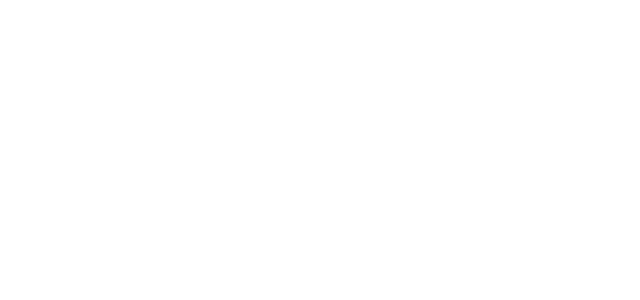
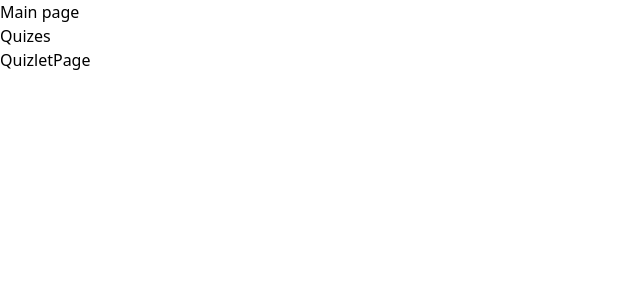
Before and after one commit to Andrij-Panasenko/quizlet, a React (Vite) app: page /quizlet/quizes in a window 1280 px wide. Shown: the top 300 px of the page, without its empty margins (0-640 px from the left). Built offline with nearby package versions, Linux system fonts and the light colour scheme.

Commit message:
routing
add header, navigation + styling
add pages: main and quizes

```diff
--- a/package.json
+++ b/package.json
@@ -12,6 +12,7 @@
   "dependencies": {
     "react": "^18.2.0",
     "react-dom": "^18.2.0",
+    "react-router-dom": "^6.23.1",
     "vite-plugin-svgr": "^4.2.0"
   },
   "devDependencies": {
--- a/src/App.tsx
+++ b/src/App.tsx
@@ -1,8 +1,21 @@
+import { Route, Routes } from 'react-router-dom';
+import { lazy } from 'react';
+
+import { AppLayout } from 'components/AppLayout/AppLayout';
+const MainPage = lazy(() => import('pages/MainPage'))
+const QuizletPage = lazy(() => import('pages/QuizletPage'))
+
 function App() {
-    return <>
-
-
-    </>;
+    return (
+        <>
+            <Routes>
+                <Route path="/" element={<AppLayout />}>
+                    <Route index element={<MainPage />} />
+                    <Route path="/quizes" element={<QuizletPage />} />
+                </Route>
+            </Routes>
+        </>
+    );
 }
 
 export default App;
--- /dev/null
+++ b/src/components/AppLayout/AppLayout.tsx
@@ -0,0 +1,28 @@
+import { Suspense } from "react"
+import { NavLink, Outlet } from "react-router-dom"
+
+export const AppLayout = () => {
+    return (
+        <>
+            <div>
+                <header className="border-gray-500 border-2 rounded-md px-2 py-3">
+                    <nav>
+                        <ul className="flex gap-10 justify-center">
+                            <li className="font-bold uppercase hover:text-indigo-500 transition">
+                                <NavLink to="/">Main page</NavLink>
+                            </li>
+                            <li className="font-bold uppercase hover:text-indigo-500 transition">
+                                <NavLink to="/quizes">Quizes</NavLink>
+                            </li>
+                        </ul>
+                    </nav>
+                </header>
+                <main>
+                    <Suspense fallback={null}>
+                        <Outlet />
+                    </Suspense>
+                </main>
+            </div>
+        </>
+    );
+}
--- a/src/main.tsx
+++ b/src/main.tsx
@@ -1,10 +1,13 @@
-import React from 'react'
-import ReactDOM from 'react-dom/client'
-import App from './App.tsx'
-import './index.css'
+import React from 'react';
+import ReactDOM from 'react-dom/client';
+import App from './App.tsx';
+import './index.css';
+import { BrowserRouter } from 'react-router-dom';
 
 ReactDOM.createRoot(document.getElementById('root')!).render(
-  <React.StrictMode>
-    <App />
-  </React.StrictMode>,
-)
+    <React.StrictMode>
+        <BrowserRouter basename='quizlet'>
+            <App />
+        </BrowserRouter>
+    </React.StrictMode>
+);
--- /dev/null
+++ b/src/pages/MainPage.tsx
@@ -0,0 +1,9 @@
+
+function MainPage() {
+    return (
+        <>
+        </>
+    );
+}
+
+export default MainPage;
--- /dev/null
+++ b/src/pages/QuizletPage.tsx
@@ -0,0 +1,9 @@
+function QuizletPage() {
+    return (
+        <>
+            <h1>QuizletPage</h1>
+        </>
+    )
+}
+
+export default QuizletPage;
```
Also changed, not shown: 1 other file (tests, documents, lock files or other folders).
